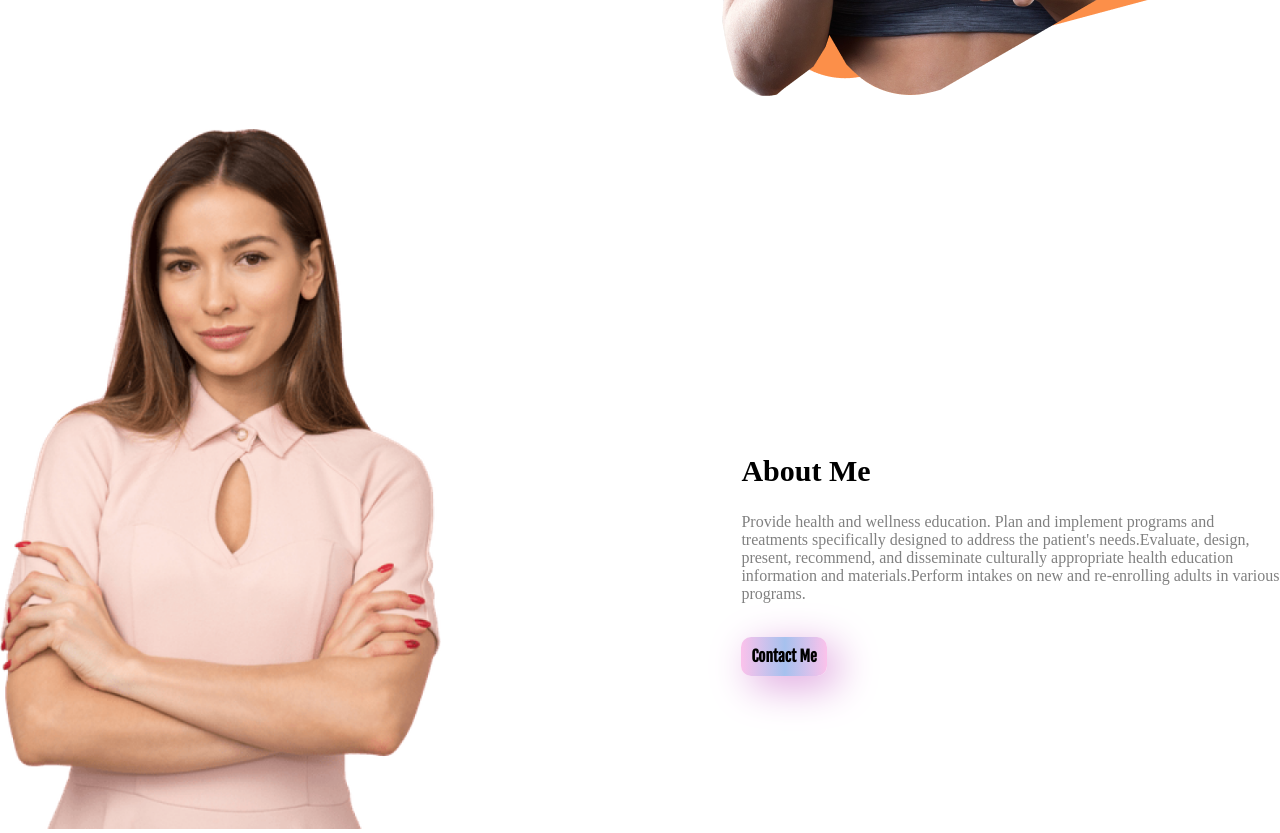
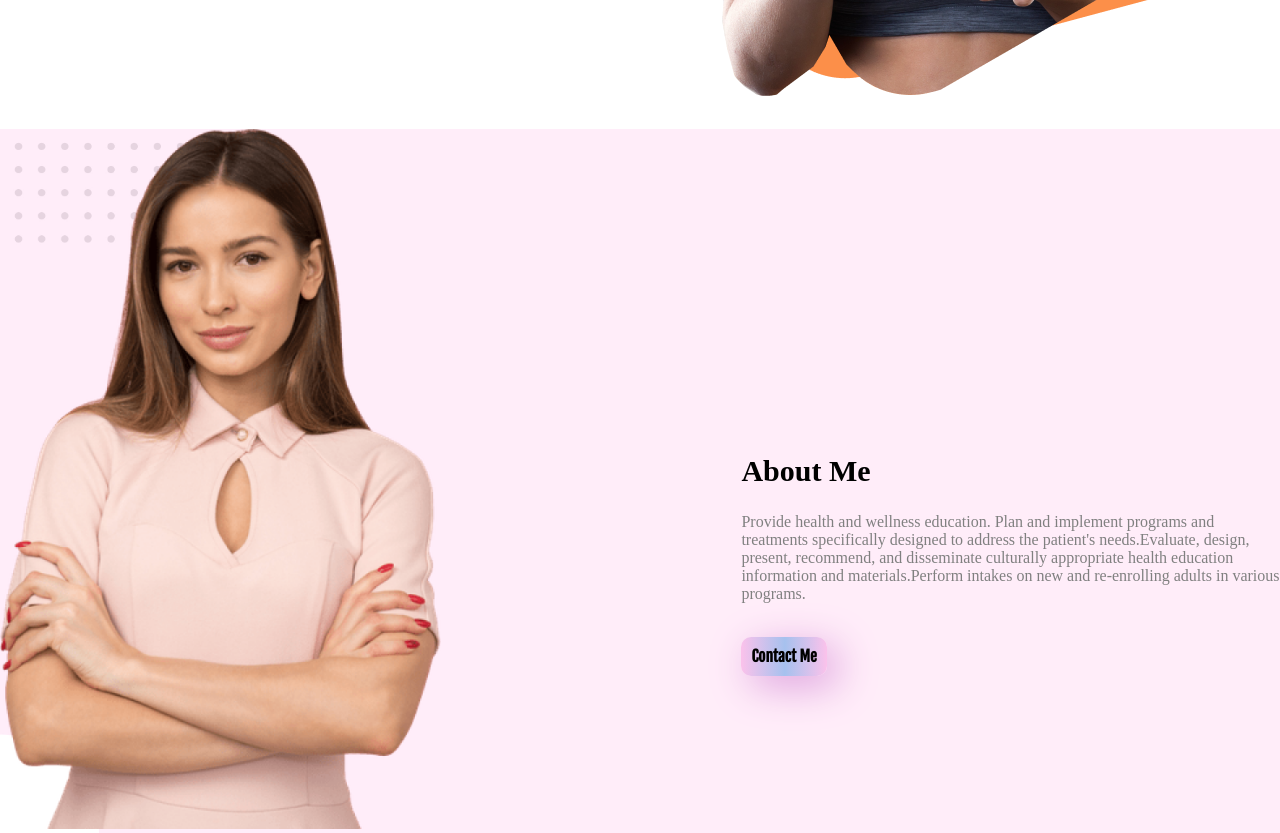
Before and after one commit to suhanasalma/Eat_Healthy, a plain HTML site: page index.html in a window 1280 px wide. Shown: the part 740-1573 px from the top of the page. Drawn offline with Linux system fonts and the light colour scheme; a web font is replaced by a local one.

Commit message:
background added

```diff
--- a/index.html
+++ b/index.html
@@ -19,7 +19,7 @@
       </header>
 
       <main>
-         <section class="sec">
+         <section class="first_sec">
             <div id="para">
                <h2><span>Skip</span> The Diet,<br>Just Eat Healthy<br>With Food Network.</h2>
                <p>Imagine you don't need a diet beacause we provide healthy and delicious food for you!.We are just a click away.</p>
@@ -31,7 +31,7 @@
                <img src="images/female/Group 8425.png" alt="image not showing">
          </section>
 
-         <section class="sec" >
+         <section class="second_sec" >
             <div>
                <img id="sec_img" src="images/female/Person Image.png">
             </div>
--- a/site.css
+++ b/site.css
@@ -57,7 +57,7 @@ p{
    color:gray;
 }
 
-.sec{
+.first_sec{
    display: flex;
    width:100%
 }
@@ -84,6 +84,12 @@ p{
    font-family:'Fjalla One', sans-serif;
 
 }
+.second_sec{
+   display: flex;
+   background-image: url(images/shapes/Frame_59.jpg);
+   background-repeat: no-repeat;
+   background-size: 1900px;
+}
 
 #sec_img{
    height: 700px;
```
